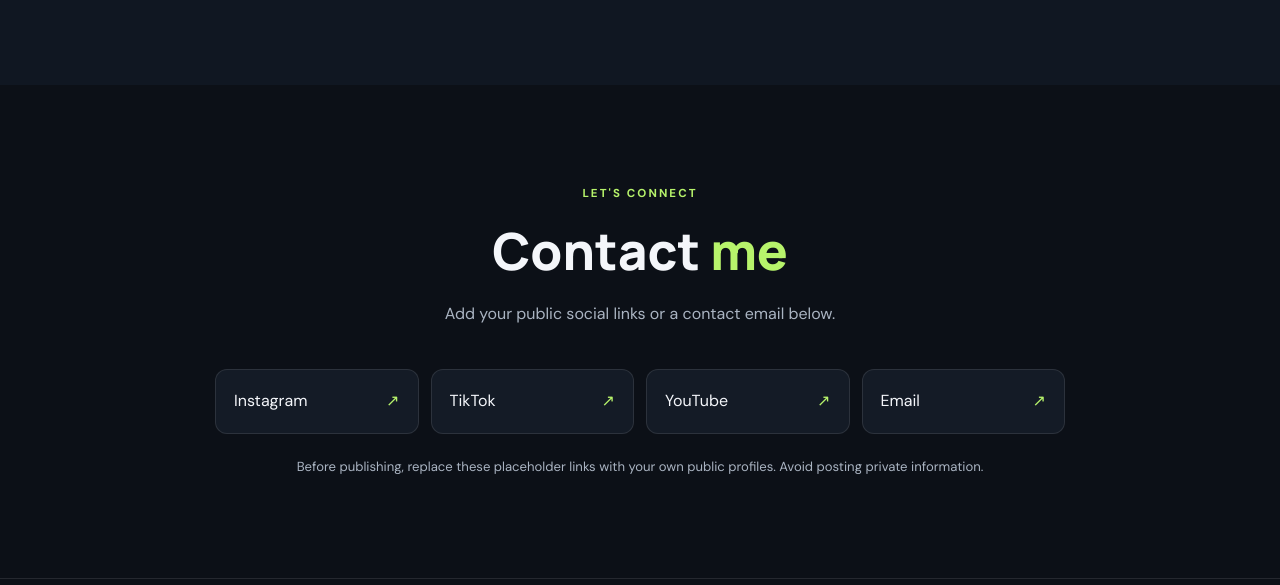
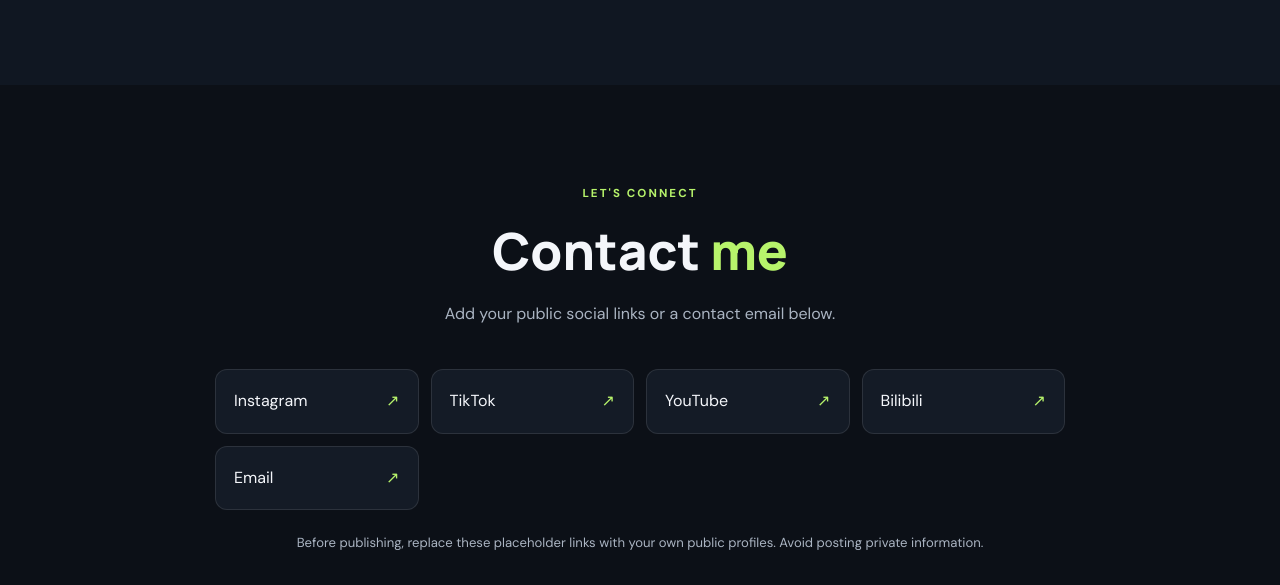
Before and after one commit to memonhafeez313-blip/hafeez-website, a plain HTML site: page index.html in a window 1280 px wide. Shown: the part 2881-3466 px from the top of the page. Drawn offline with Linux system fonts and the light colour scheme.

Commit message:
Add Bilibili social link

```diff
--- a/index.html
+++ b/index.html
@@ -80,6 +80,7 @@
         <a href="https://www.instagram.com/hafeez_here_19/" class="contact-link" target="_blank" rel="noopener noreferrer">Instagram <span>↗</span></a>
         <a href="https://www.tiktok.com/@midnightlines04" class="contact-link" target="_blank" rel="noopener noreferrer">TikTok <span>↗</span></a>
         <a href="https://www.youtube.com/@cartoonmastiUrdu-t4m" class="contact-link" target="_blank" rel="noopener noreferrer">YouTube <span>↗</span></a>
+        <a href="https://b23.tv/OhZGa6I" class="contact-link" target="_blank" rel="noopener noreferrer">Bilibili <span>↗</span></a>
         <a href="#" class="contact-link" data-placeholder="true">Email <span>↗</span></a>
       </div>
       <p class="muted small">Before publishing, replace these placeholder links with your own public profiles. Avoid posting private information.</p>
```
